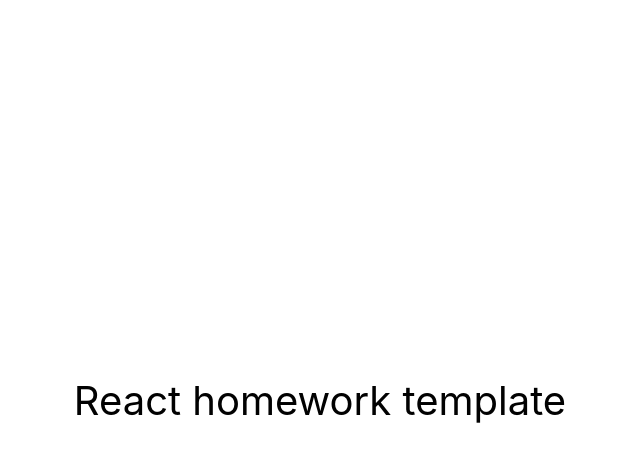
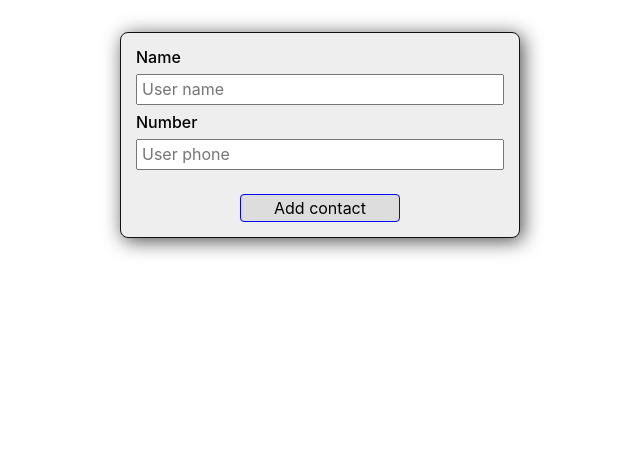
Before and after one commit to VolodymyrOK/goit-react-hw-03-phonebook, a React (Create React App) app: page / in a window 1280 px wide. Shown: the top 462 px of the page, without its empty margins (320-960 px from the left). Built offline with nearby package versions, Linux system fonts and the light colour scheme.

Commit message:
update files

```diff
--- a/src/components/App.jsx
+++ b/src/components/App.jsx
@@ -1,16 +1,29 @@
-export const App = () => {
-  return (
-    <div
-      style={{
-        height: '100vh',
-        display: 'flex',
-        justifyContent: 'center',
-        alignItems: 'center',
-        fontSize: 40,
-        color: '#010101'
-      }}
-    >
-      React homework template
-    </div>
-  );
-};
+import { GlobalStyle } from 'styles/GlobalStyles';
+import { Layout } from 'styles/Layout';
+import { Component } from 'react';
+import { Contacts } from './Contacts/Contacts';
+import { nanoid } from 'nanoid';
+
+export class App extends Component {
+  state = {
+    contacts: [],
+    name: '',
+    number: '',
+  };
+
+  addContacts = newContacts => {
+    console.log(newContacts);
+    this.setState(prevState => ({
+      state: [...prevState.state, { id: nanoid(), ...newContacts }],
+    }));
+  };
+
+  render() {
+    return (
+      <Layout>
+        <Contacts onAdd={this.addContacts}></Contacts>
+        <GlobalStyle />
+      </Layout>
+    );
+  }
+}
--- /dev/null
+++ b/src/components/Contacts/Contacts.js
@@ -0,0 +1,62 @@
+import { Formik } from 'formik';
+import * as Yup from 'yup';
+import {
+  Label,
+  StyledForm,
+  StyledField,
+  Button,
+  ErrorMsg,
+} from './Contacts.styled';
+// import { nanoid } from 'nanoid';
+
+const SignupSchema = Yup.object().shape({
+  name: Yup.string()
+    .min(3, 'Too Short!')
+    .max(50, 'Too Long!')
+    .required('Required'),
+  number: Yup.string()
+    .min(5, 'Too Short!')
+    .max(20, 'Too Long!')
+    .matches(/^\d+$/, 'Must only contain digits')
+    .required('Required'),
+});
+
+export const Contacts = ({ onAdd }) => {
+  return (
+    <Formik
+      initialValues={{
+        contacts: [],
+        name: '',
+        number: '',
+      }}
+      validationSchema={SignupSchema}
+      onSubmit={values => {
+        onAdd(values);
+      }}
+    >
+      <StyledForm>
+        <Label htmlFor="username">Name</Label>
+        <StyledField
+          id="username"
+          type="text"
+          name="name"
+          title="Name may contain only letters, apostrophe, dash and spaces. For example Adrian, Jacob Mercer, Charles de Batz de Castelmore d'Artagnan"
+          placeholder="User name"
+          required
+        />
+        <ErrorMsg name="name" component="span"></ErrorMsg>
+        <Label htmlFor="usernumber">Number</Label>
+        <StyledField
+          id="usernumber"
+          type="tel"
+          name="number"
+          title="Phone number must be digits and can contain spaces, dashes, parentheses and can start with +"
+          placeholder="User phone"
+          required
+        />
+        <ErrorMsg name="number" component="span"></ErrorMsg>
+        <Button type="submit">Add contact</Button>
+      </StyledForm>
+    </Formik>
+  );
+};
--- /dev/null
+++ b/src/components/Contacts/Contacts.styled.js
@@ -0,0 +1,31 @@
+import styled from 'styled-components';
+import { Form, Field, ErrorMessage } from 'formik';
+
+export const StyledForm = styled(Form)`
+  display: flex;
+  flex-direction: column;
+  gap: 8px;
+`;
+
+export const Label = styled.label`
+  font-weight: 500;
+`;
+
+export const StyledField = styled(Field)`
+  padding: 4px;
+`;
+
+export const Button = styled.button`
+  margin: 16px auto 0;
+  padding: 4px;
+  width: 10em;
+  border: 1px solid blue;
+  border-radius: 4px;
+  background-color: #dddddd;
+  cursor: pointer;
+`;
+
+export const ErrorMsg = styled(ErrorMessage)`
+  font-size: 14px;
+  color: red;
+`;
--- a/src/index.js
+++ b/src/index.js
@@ -1,10 +1,13 @@
 import React from 'react';
 import ReactDOM from 'react-dom/client';
+import { ThemeProvider } from 'styled-components';
 import { App } from 'components/App';
-import './index.css';
+import { Theme } from 'styles/Theme';
 
 ReactDOM.createRoot(document.getElementById('root')).render(
   <React.StrictMode>
-    <App />
+    <ThemeProvider theme={Theme}>
+      <App />
+    </ThemeProvider>
   </React.StrictMode>
 );
--- /dev/null
+++ b/src/styles/GlobalStyles.js
@@ -0,0 +1,32 @@
+import 'modern-normalize';
+import { createGlobalStyle } from 'styled-components';
+
+export const GlobalStyle = createGlobalStyle`
+body {
+  margin: 0;
+  font-family: -apple-system, BlinkMacSystemFont, 'Segoe UI', 'Roboto', 'Oxygen',
+    'Ubuntu', 'Cantarell', 'Fira Sans', 'Droid Sans', 'Helvetica Neue',
+    sans-serif;
+  -webkit-font-smoothing: antialiased;
+  -moz-osx-font-smoothing: grayscale;
+}
+
+code {
+  font-family: source-code-pro, Menlo, Monaco, Consolas, 'Courier New',
+    monospace;
+}
+
+ul, li {
+    list-style: none;
+    margin: 0;
+    padding:0;
+}
+img {
+    display: block;
+    max-width: 100%;
+    object-fit: cover;
+}
+h1,h2,h3,h4,h5,h6,p{
+    margin: 0;
+}
+`;
--- /dev/null
+++ b/src/styles/Layout.js
@@ -0,0 +1,13 @@
+import styled from 'styled-components';
+
+export const Layout = styled.div`
+  width: 400px;
+  margin: 32px auto;
+  padding: 15px;
+  background-color: ${({ theme: { colors } }) => colors.backgroundColor};
+  border: 1px solid ${({ theme: { colors } }) => colors.colorText};
+  border-radius: 8px;
+  box-shadow: 3px 3px 19px 0px rgba(17, 17, 17, 0.75);
+  -webkit-box-shadow: 3px 3px 19px 0px rgba(17, 17, 17, 0.75);
+  -moz-box-shadow: 3px 3px 19px 0px rgba(17, 17, 17, 0.75);
+`;
--- /dev/null
+++ b/src/styles/Theme.js
@@ -0,0 +1,6 @@
+export const Theme = {
+  colors: {
+    backgroundColor: '#eeeeee',
+    colorText: '#111111',
+  },
+};
```
Also changed, not shown: package.json (+6 -1 lines), 1 other file (tests, documents, lock files or other folders).
